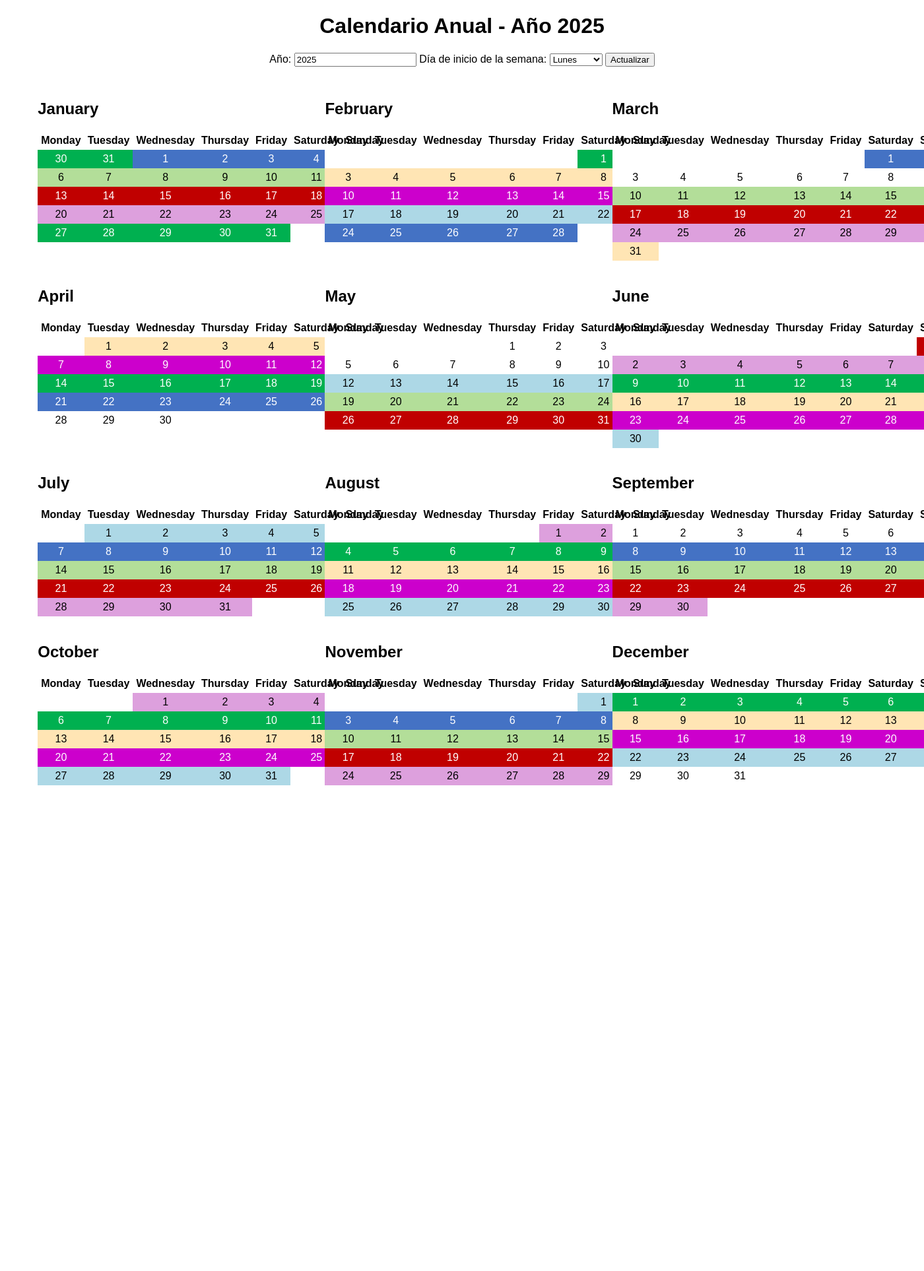
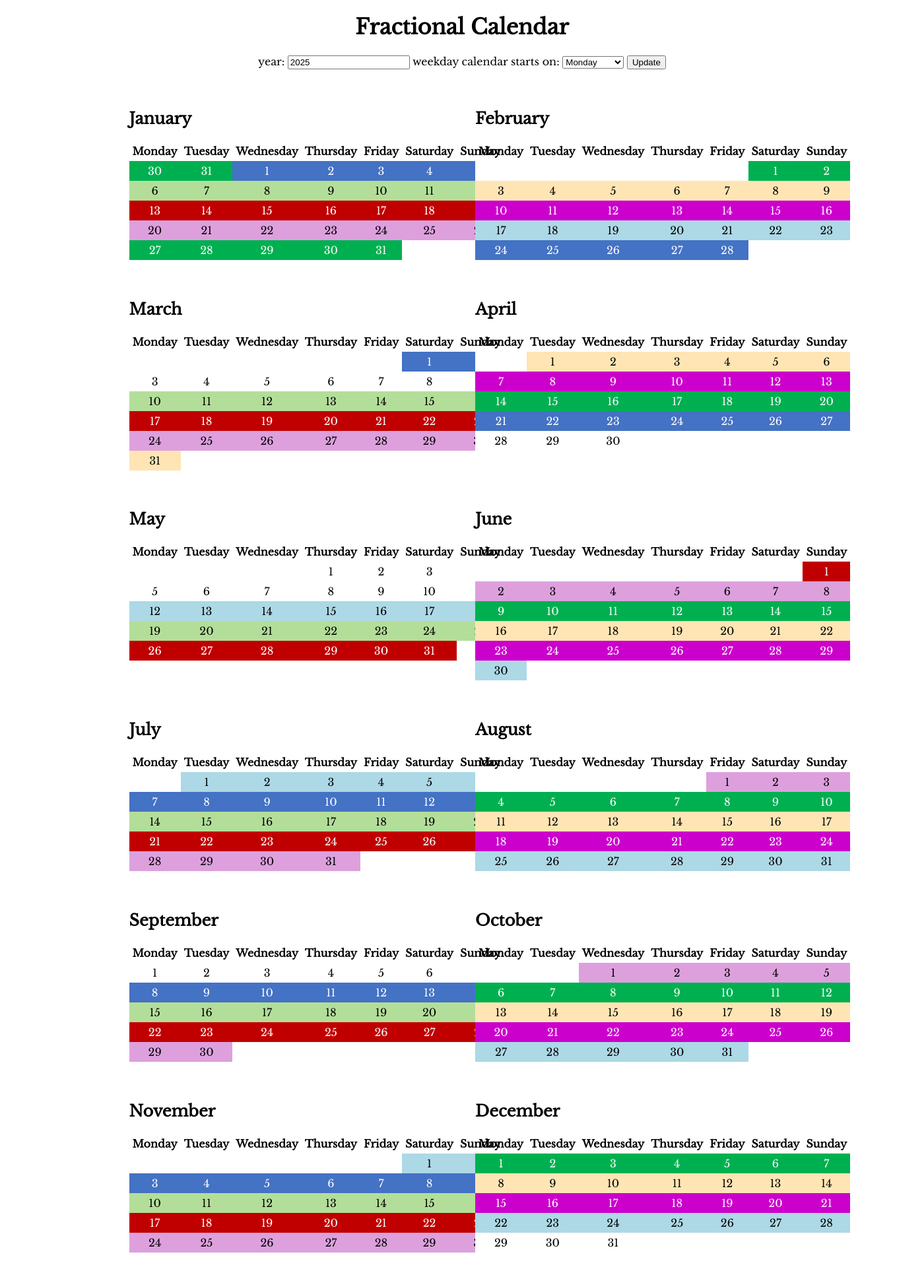
Before and after one commit to rodriesquivel13/FracScheduler, a Flask app: page / in a window 1400 px wide; the page is wider, and only the part inside the window is pictured. Shown: that part at 66% size. Before the commit the page ends 1190 px from the top of that part, so only its background shows below. Run offline with Flask 3, Linux system fonts and the light colour scheme.

Commit message:
correcciones de idioma en el fronted

```diff
--- a/static/styles.css
+++ b/static/styles.css
@@ -1,5 +1,5 @@
 body {
-    font-family: Arial, sans-serif;
+    font-family: 'Libre Baskerville', serif; /* Usamos Libre Baskerville como alternativa */
 }
 
 h1 {
@@ -18,8 +18,8 @@ form {
 }
 
 .month {
-    width: 30%;
-    margin: 10px;
+    width: 35%;
+    margin: 20px;
 }
 
 table {
--- a/templates/calendar.html
+++ b/templates/calendar.html
@@ -2,25 +2,27 @@
 <html lang="es">
 <head>
     <meta charset="UTF-8">
-    <title>Calendario Anual</title>
+    <title>Fractional Calendar</title>
+    <!-- Importar la fuente -->
+    <link href="https://fonts.googleapis.com/css2?family=Libre+Baskerville&display=swap" rel="stylesheet">
     <link rel="stylesheet" href="{{ url_for('static', filename='styles.css') }}">
 </head>
 <body>
-    <h1>Calendario Anual - Año {{ year }}</h1>
+    <h1>Fractional Calendar </h1>
     <form method="get" action="/">
-        <label for="year">Año:</label>
+        <label for="year">year:</label>
         <input type="number" id="year" name="year" value="{{ year }}">
-        <label for="start_day">Día de inicio de la semana:</label>
+        <label for="start_day">weekday calendar starts on:</label>
         <select id="start_day" name="start_day">
-            <option value="0" {% if start_day == 0 %}selected{% endif %}>Lunes</option>
-            <option value="1" {% if start_day == 1 %}selected{% endif %}>Martes</option>
-            <option value="2" {% if start_day == 2 %}selected{% endif %}>Miércoles</option>
-            <option value="3" {% if start_day == 3 %}selected{% endif %}>Jueves</option>
-            <option value="4" {% if start_day == 4 %}selected{% endif %}>Viernes</option>
-            <option value="5" {% if start_day == 5 %}selected{% endif %}>Sábado</option>
-            <option value="6" {% if start_day == 6 %}selected{% endif %}>Domingo</option>
+            <option value="0" {% if start_day == 0 %}selected{% endif %}>Monday</option>
+            <option value="1" {% if start_day == 1 %}selected{% endif %}>Tusday</option>
+            <option value="2" {% if start_day == 2 %}selected{% endif %}>Wednesday</option>
+            <option value="3" {% if start_day == 3 %}selected{% endif %}>Thursday</option>
+            <option value="4" {% if start_day == 4 %}selected{% endif %}>Friday</option>
+            <option value="5" {% if start_day == 5 %}selected{% endif %}>Saturday</option>
+            <option value="6" {% if start_day == 6 %}selected{% endif %}>Sunday</option>
         </select>
-        <button type="submit">Actualizar</button>
+        <button type="submit">Update</button>
     </form>
     <div class="calendar">
         {% for month_index, month in months_with_index %}
```
